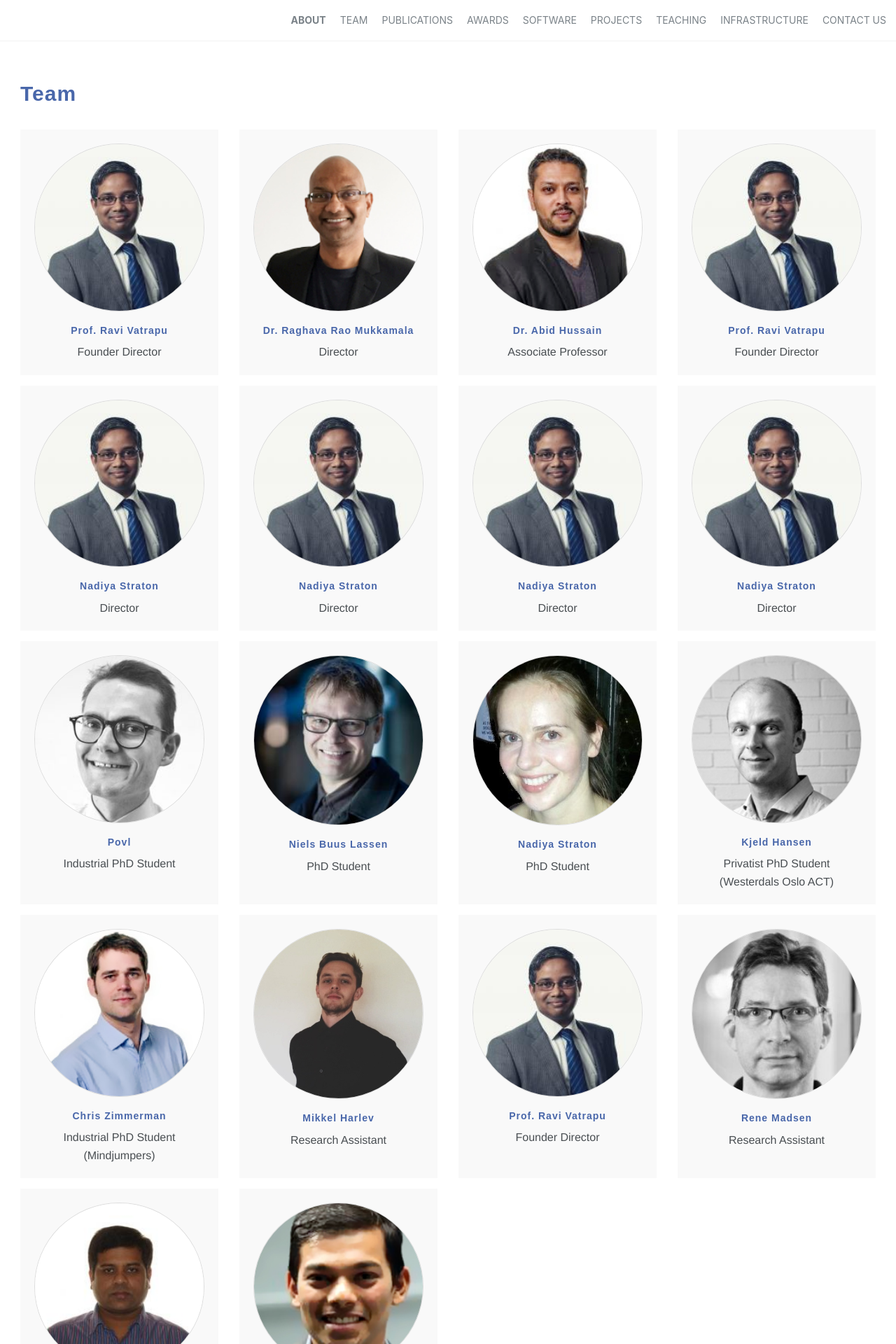
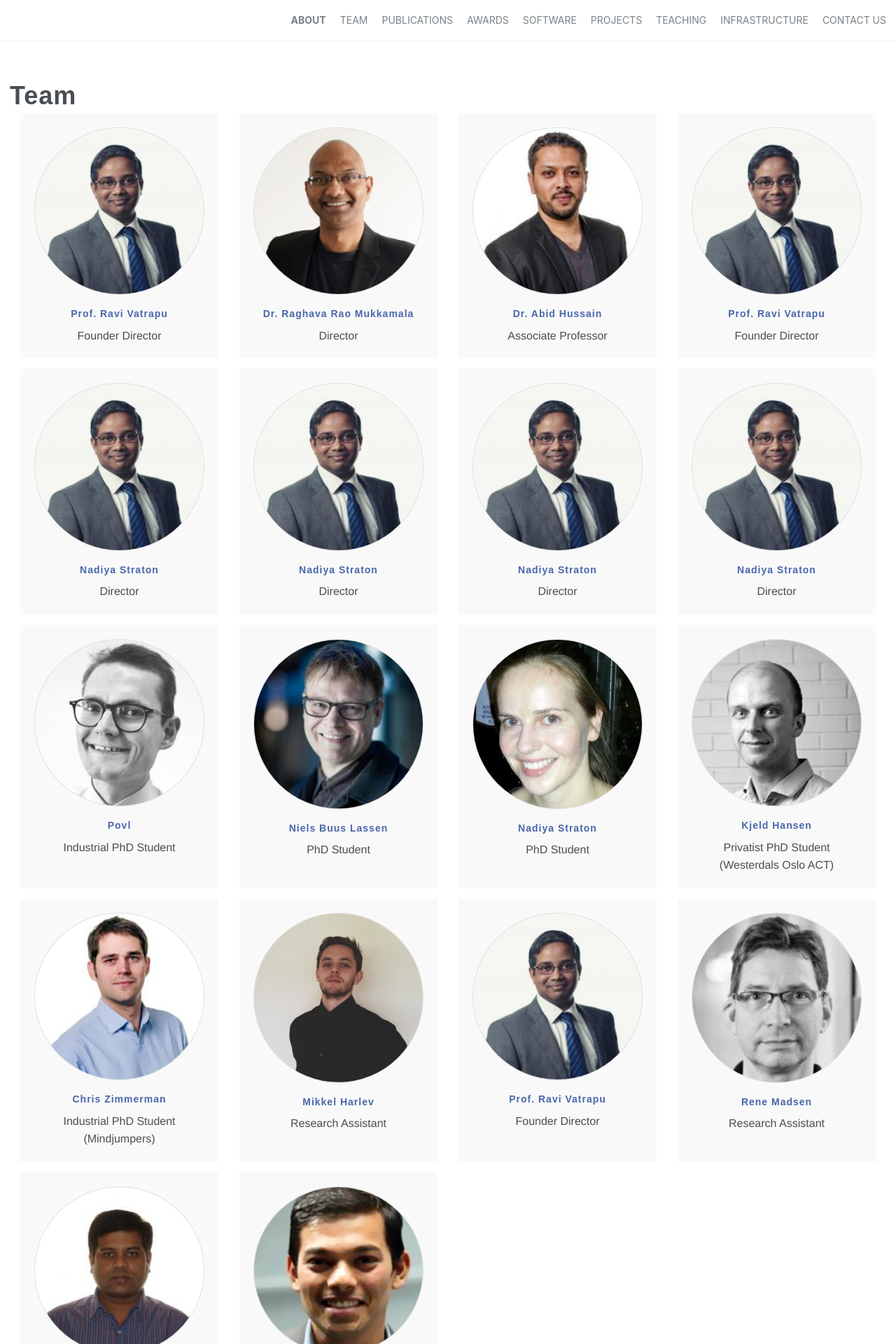
Before and after one commit to cbsBDA/cbsBDA-homepage, a Jekyll site: the page built from _pages/team.md, in a window 1280 px wide. Shown: the top 1920 px of the page at 70% size. Built offline with Jekyll 4.4.1, drawn with Linux system fonts in a browser that asks for light colours; nearby versions of some CDN libraries.

Commit message:
Update team.md

```diff
--- a/_pages/team.md
+++ b/_pages/team.md
@@ -9,18 +9,15 @@ author_profile: true
 
 
 <section id="team" class="home-section parallax-window1">
+
   <div class="heading-about">
-  <div class="container  w-100 p-0 m-0">
-    <div class="row">
-      <div class="col-lg-8 col-lg-offset-2 m-0">
-        <div class="wow bounceInDown m-0" data-wow-delay="0.4s">
-            <div class="section-heading">
-              <h2 class="text-left">Team</h2>
-            </div>
+      <div class="container w-100 p-0 m-0">
+          <div class="row">
+              <div class="archive mb-0">
+                <h1 class="mb-0">Team</h1>
+              </div>
           </div>
-        </div>
       </div>
-    </div>
   </div>
 <div class="row mb-15 xs-mb-0 mt-5">
     <div class="col-xs-12 col-sm-3 col-md-3 xs-mb-15">
```
